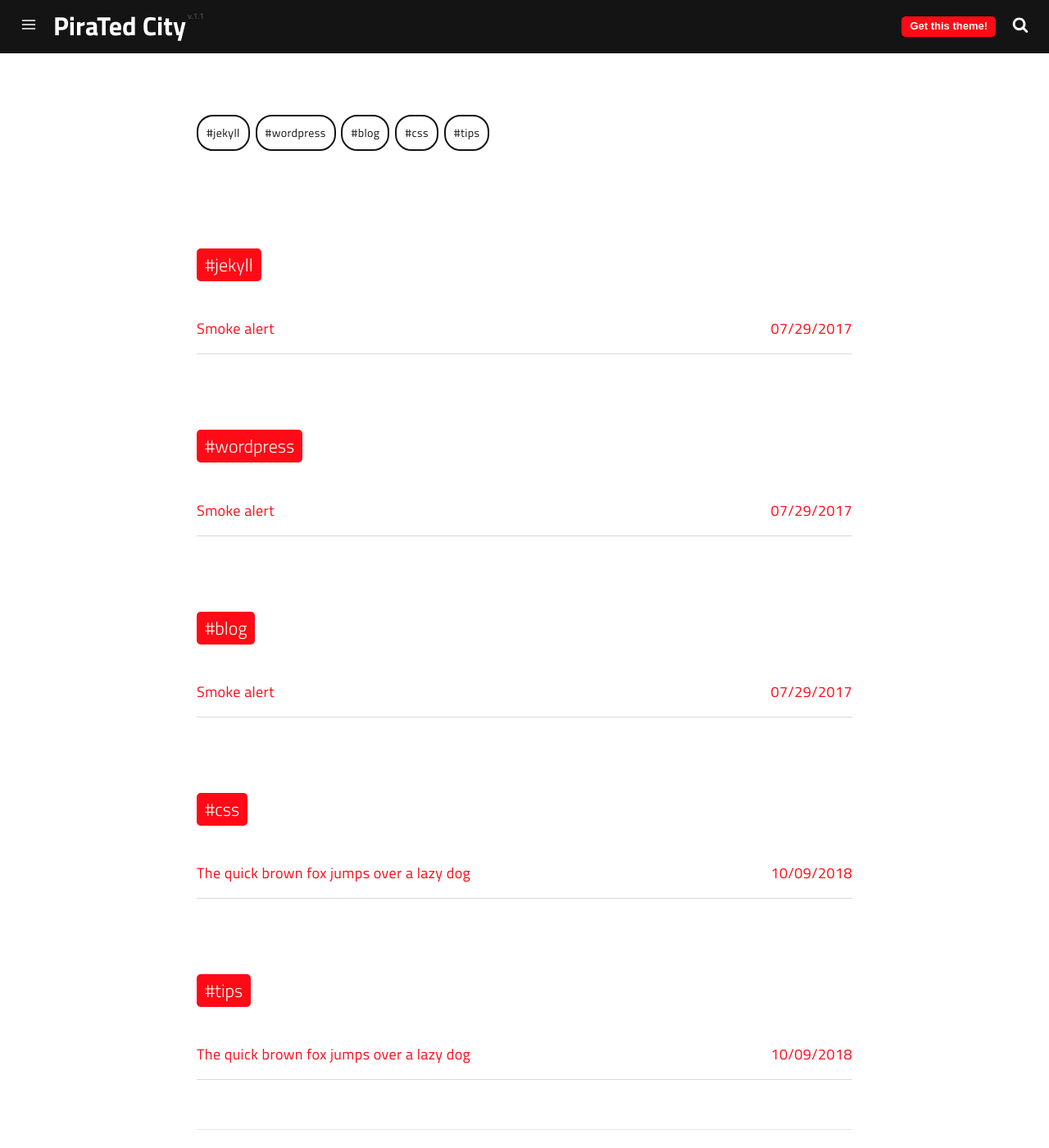
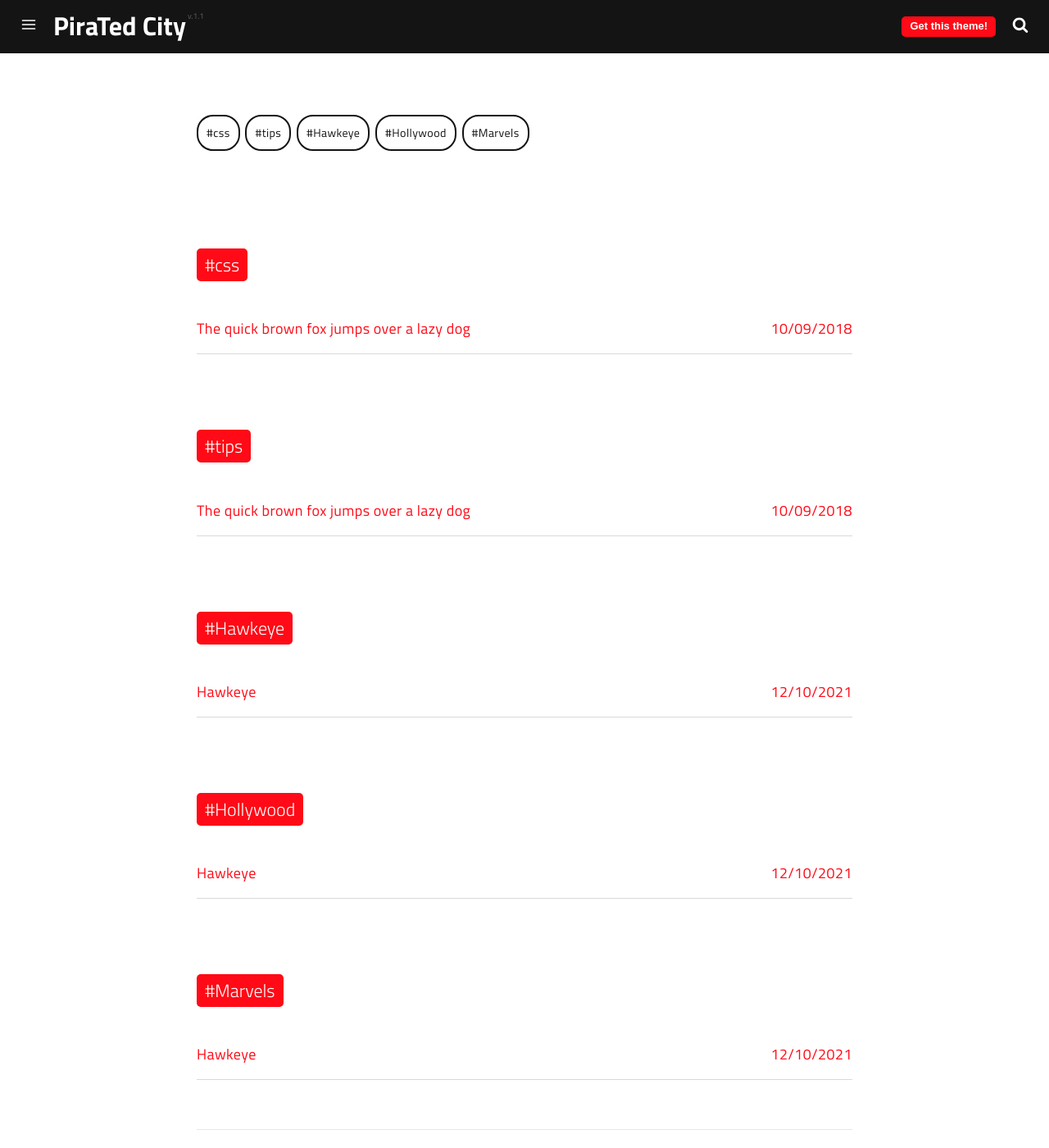
Before and after one commit to PiraTedCity/PiraTedCity.github.io, a Jekyll site: the page built from tags.html, in a window 1280 px wide and 1400 px high. Shown: the whole window at 82% size. Built offline with Jekyll 4.4.1, drawn with Linux system fonts in a browser that asks for light colours; a script that is not in the unit is left out.

Commit message:
Update 2013-12-12-smoke-alert.md

```diff
--- a/_posts/2013-12-12-smoke-alert.md
+++ b/_posts/2013-12-12-smoke-alert.md
@@ -1,16 +1,16 @@
 ---
-date: 2017-07-29 13:24:49
+date: 2021-12-10 13:24:49
 layout: post
-title: Smoke alert
+title: Hawkeye
 description: Lorem ipsum dolor sit amet, consectetur adipisicing elit, sed do eiusmod tempor incididunt ut labore et dolore magna aliqua.
 image: https://m.media-amazon.com/images/M/MV5BZGRjYjNmYmQtZTI4NS00ZGQwLTg1YzQtMzJkOWJmYTNkODJmXkEyXkFqcGdeQXVyNTA3MTU2MjE@._V1_FMjpg_UX1000_.jpg
-optimized_image: https://res.cloudinary.com/dm7h7e8xj/image/upload/c_scale,w_380/v1559824021/theme12_e0vxlr.jpg
+optimized_image: https://encrypted-tbn0.gstatic.com/images?q=tbn:ANd9GcSA8hEG8pkEJ9wUJkYows1WKRoJ8EaNTjI6_w&usqp=CAU
 subtitle: Lorem ipsum dolor sit amet, consectetur adipisicing elit.
-category: 'blog'
+category: 'Marvels'
 tags:
-  - jekyll
-  - wordpress
-  - blog
+  - Hawkeye
+  - Hollywood
+  - Marvels
 author: thiagorossener
 ---
 
```
